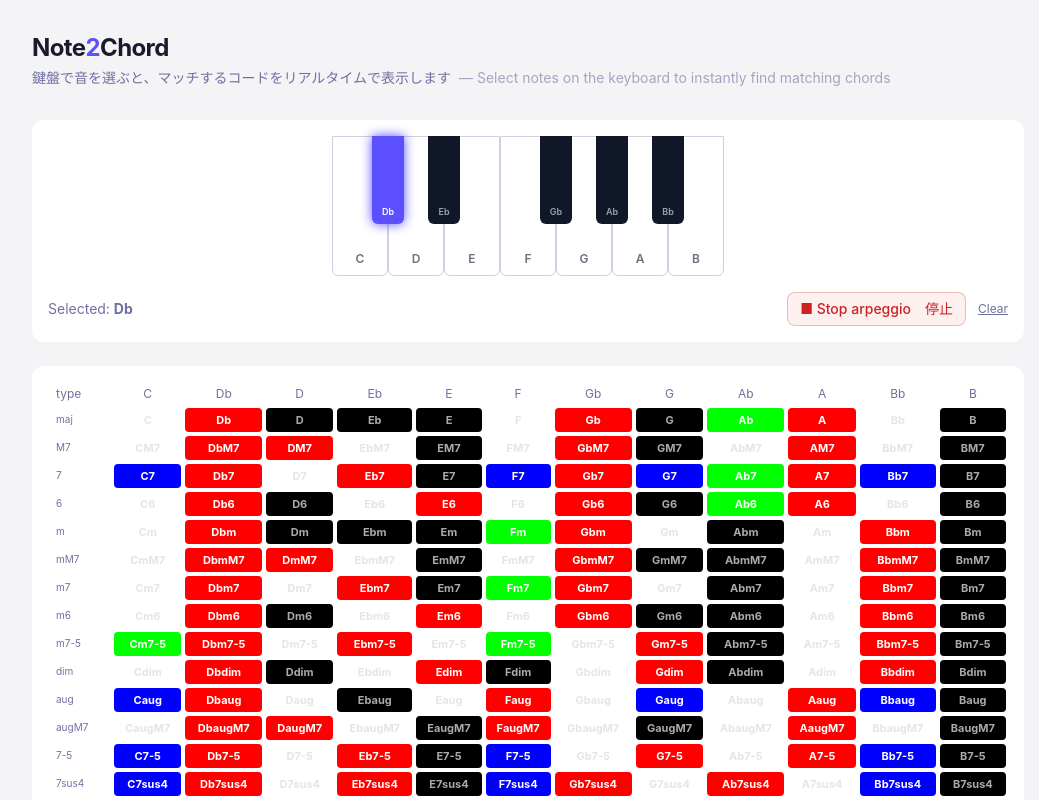
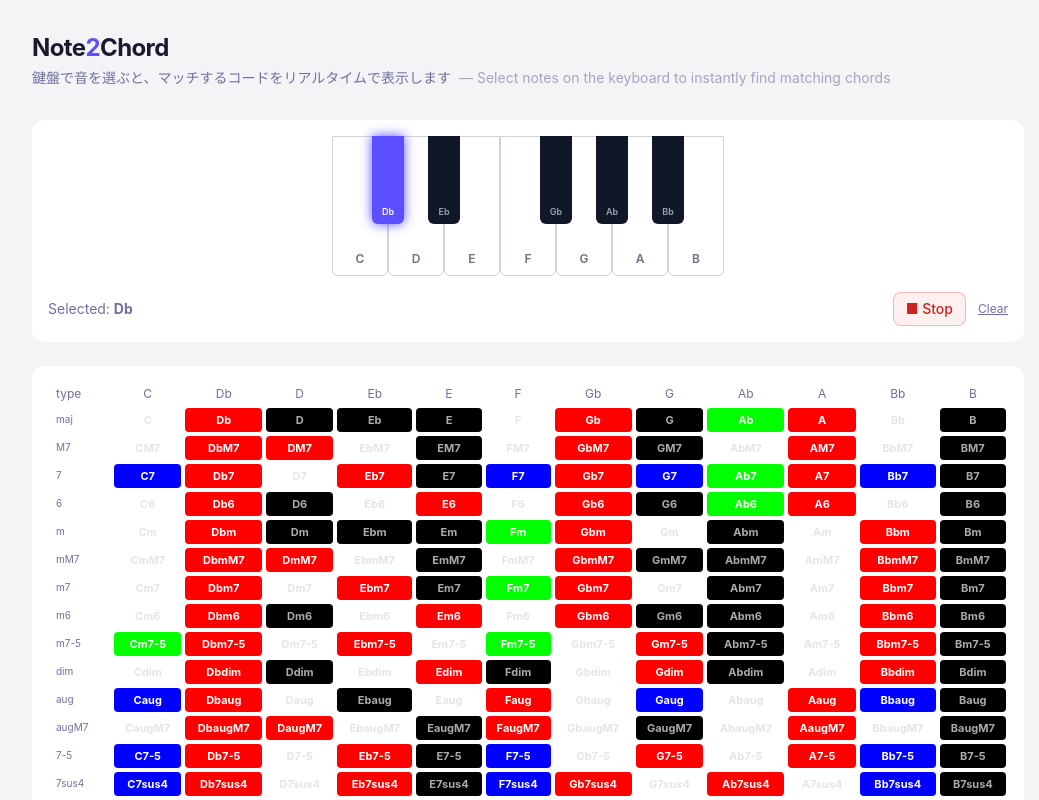
Before and after one commit to nezumi328/note2chord, a Next.js app: page / in a window 1280 px wide. Both pictures are taken after a click on the button "Db". Shown: the top 800 px of the page, without its empty margins (112-1151 px from the left). Built offline with nearby package versions, Linux system fonts and the light colour scheme.

Commit message:
Rename button to Loop notes / Stop

```diff
--- a/app/page.tsx
+++ b/app/page.tsx
@@ -59,7 +59,7 @@ export default function Home() {
                   border: `1px solid ${playing ? "#cc222244" : "#22772244"}`,
                 }}
               >
-                {playing ? "■ Stop arpeggio　停止" : "▶ Play arpeggio　再生"}
+                {playing ? "■ Stop" : "▶ Loop notes"}
               </button>
             )}
             {selected.size > 0 && (
```
